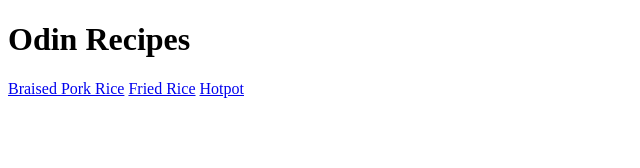
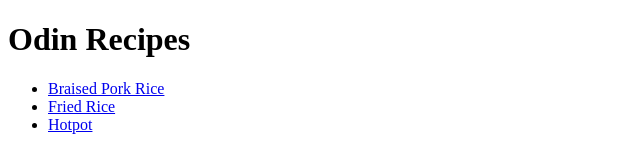
Before and after one commit to KEZIAI/odin-recipes, a plain HTML site: page index.html in a window 1280 px wide. Shown: the whole page, without its empty margins (0-640 px from the left). Drawn offline with Linux system fonts and the light colour scheme.

Commit message:
Make all the recipe links to an unordered list

```diff
--- a/index.html
+++ b/index.html
@@ -7,8 +7,12 @@
 </head>
 <body>
     <h1>Odin Recipes</h1>
-    <a href="recipes/braisedporkrice.html">Braised Pork Rice</a>
-    <a href="recipes/friedrice.html">Fried Rice</a>
-    <a href="recipes/hotpot.html">Hotpot</a>
+    <ul>
+        <li><a href="recipes/braisedporkrice.html">Braised Pork Rice</a></li>
+        <li><a href="recipes/friedrice.html">Fried Rice</a></li>
+        <li><a href="recipes/hotpot.html">Hotpot</a></li>
+    </ul>
+
+
 </body>
 </html>
```
